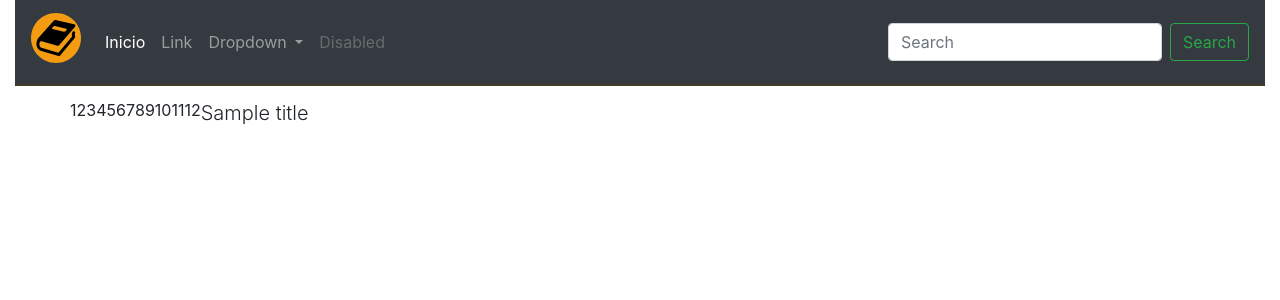
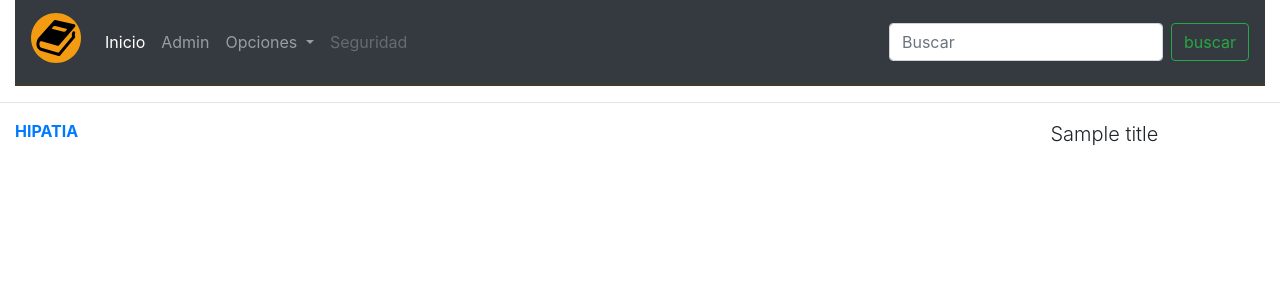
Before and after one commit to euribates/hipatia, a Django app: template web/comun/templates/base.html in a window 1280 px wide. Shown: the top 300 px of the page. Run offline with Django 3.2, Linux system fonts and the light colour scheme; the template is opened without the code that fills it: most values are stand-ins (such as "Sample title", 1, 10 or a date in 2020); some libraries are stand-ins or nearby versions.

Commit message:
Cambios en explotacion

```diff
--- /dev/null
+++ b/web/archivo/forms.py
@@ -0,0 +1,4 @@
+from django import forms
+
+class SearchForm(forms.Form):
+    query = forms.CharField(label='Texto a buscar', max_length=180)
--- a/web/archivo/models.py
+++ b/web/archivo/models.py
@@ -71,3 +71,6 @@ class Documento(models.Model):
             self.nombre.split('/')[-1],
             ', '.join([str(lbl) for lbl in self.etiquetas.all()]),
             )
+
+    def lista_etiquetas(self):
+        return list(self.etiquetas.all())
--- a/web/comun/templates/includes/footer.html
+++ b/web/comun/templates/includes/footer.html
@@ -1,22 +1,14 @@
-<div class="container container-fluid">
+<hr>
+<div class="container-fluid">
   <div class="row" id="footer">
 
-    <div class="col-xs-1">1</div>
-    <div class="col-xs-1">2</div>
-    <div class="col-xs-1">3</div>
-    <div class="col-xs-1">4</div>
-    <div class="col-xs-1">5</div>
-    <div class="col-xs-1">6</div>
-    <div class="col-xs-1">7</div>
-    <div class="col-xs-1">8</div>
-    <div class="col-xs-1">9</div>
-    <div class="col-xs-1">10</div>
-    <div class="col-xs-1">11</div>
-    <div class="col-xs-1">12</div>
+    <div class="col-12 col-sm-3 text-left">
+      <b><a href="{% url 'homepage' %}">HIPATIA</a></b>
+    </div>
 
-    <div class="col-xs-12">
-        <p class="lead text-center">
-        {% if title %}{{ title }}{% else %}Hipatia - Archivo documental{% endif %}
+    <div class="col-12 col-sm-8 text-right">
+        <p class="lead">
+        {% if title %}{{ title }}{% else %}Archivo documental{% endif %}
         </p>
     </div>
   </div>
--- a/web/comun/templates/includes/header.html
+++ b/web/comun/templates/includes/header.html
@@ -12,14 +12,14 @@
   <div class="collapse navbar-collapse" id="navbarSupportedContent">
     <ul class="navbar-nav mr-auto">
       <li class="nav-item active">
-        <a class="nav-link" href="#"> Inicio <span class="sr-only">(current)</span></a>
+        <a class="nav-link" href="/"> Inicio <span class="sr-only">(current)</span></a>
       </li>
       <li class="nav-item">
-        <a class="nav-link" href="#">Link</a>
+        <a class="nav-link" href="/admin">Admin</a>
       </li>
       <li class="nav-item dropdown">
         <a class="nav-link dropdown-toggle" href="#" id="navbarDropdown" role="button" data-toggle="dropdown" aria-haspopup="true" aria-expanded="false">
-          Dropdown
+          Opciones
         </a>
         <div class="dropdown-menu" aria-labelledby="navbarDropdown">
           <a class="dropdown-item" href="#">Action</a>
@@ -29,12 +29,12 @@
         </div>
       </li>
       <li class="nav-item">
-        <a class="nav-link disabled" href="#">Disabled</a>
+        <a class="nav-link disabled" href="#">Seguridad</a>
       </li>
     </ul>
-    <form class="form-inline my-2 my-lg-0">
-      <input class="form-control mr-sm-2" type="search" placeholder="Search" aria-label="Search">
-      <button class="btn btn-outline-success my-2 my-sm-0" type="submit">Search</button>
+    <form class="form-inline my-2 my-lg-0" action="{% url 'search' %}" method="get">
+    <input class="form-control mr-sm-2" type="search" placeholder="Buscar" aria-label="Search" name="query" value="{{ query }}">
+      <input class="btn btn-outline-success my-2 my-sm-0" type="submit" name="ok" value="buscar">
     </form>
   </div>
 </nav>
--- a/web/comun/views.py
+++ b/web/comun/views.py
@@ -1,7 +1,9 @@
 from django.shortcuts import render
+from django.contrib.auth.decorators import login_required
 
 # Create your views here.
 
+@login_required
 def homepage(request):
     from archivo.models import Archivador, Documento
     return render(request, 'homepage.html', {
--- a/web/main/settings.py
+++ b/web/main/settings.py
@@ -126,6 +126,8 @@ STATIC_ROOT = os.path.join(BASE_DIR, 'static')
 MEDIA_URL = '/media/'
 MEDIA_ROOT = os.path.join(BASE_DIR, 'media')
 
+LOGIN_URL = '/login/'
+
 # Whoosh settings
 
 INDEX_DIR = os.path.join(BASE_DIR, 'index')
--- a/web/main/urls.py
+++ b/web/main/urls.py
@@ -17,11 +17,17 @@ from django.contrib import admin
 from django.urls import path
 from django.conf import settings
 from django.conf.urls.static import static
+from django.contrib.auth import views as auth_views
 
 import comun.views
+import archivo.views
 
 urlpatterns = [
     path('', comun.views.homepage, name='homepage'),
+    path('accounts/profile/', comun.views.homepage),
+    path('login/', auth_views.LoginView.as_view(), name='login'),
+    path('search', archivo.views.search, name='search'),
+    path('archivador/<int:id_archivador>/', archivo.views.archivador_detail, name='archivador_detail'),
     path('admin/', admin.site.urls),
 ]
 
```
Also changed, not shown: web/archivo/templates/archivo/archivador_detail.html (added, +39 -0 lines), web/archivo/templates/archivo/search_results.html (added, +39 -0 lines), web/archivo/views.py (+21 -0 lines), web/comun/filters.py (added, +15 -0 lines), web/comun/searcher.py (added, +24 -0 lines), web/comun/templates/registration/login.html (added, +30 -0 lines), web/comun/templatetags/humanizer.py (added, +14 -0 lines).
